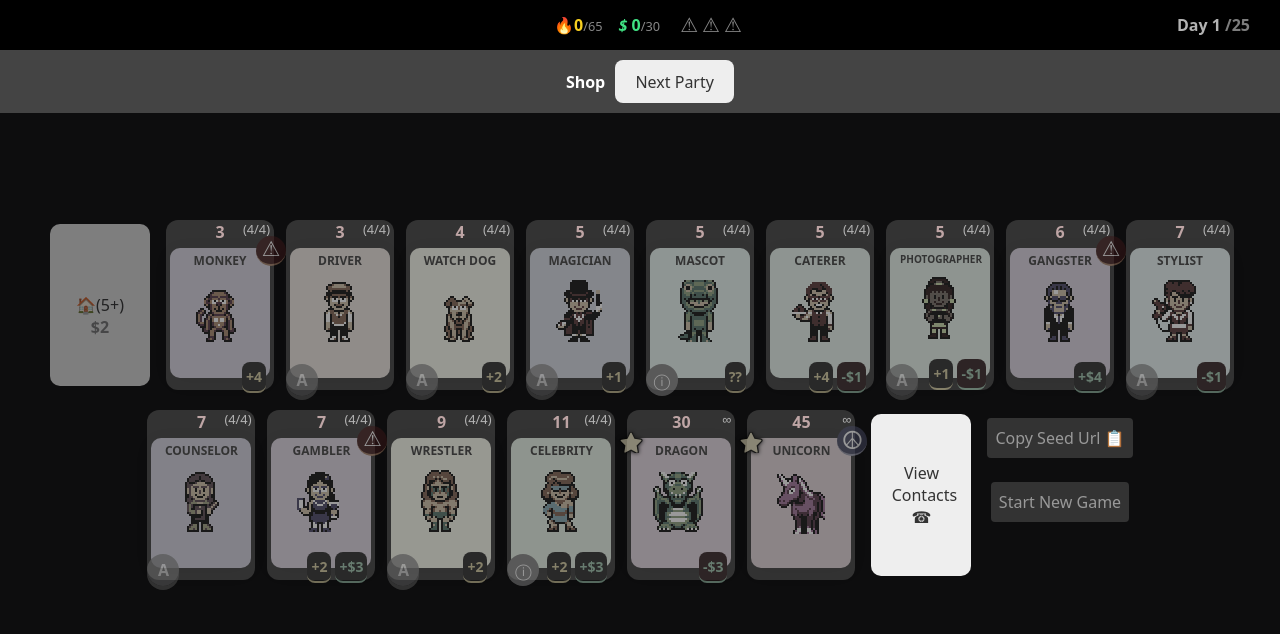
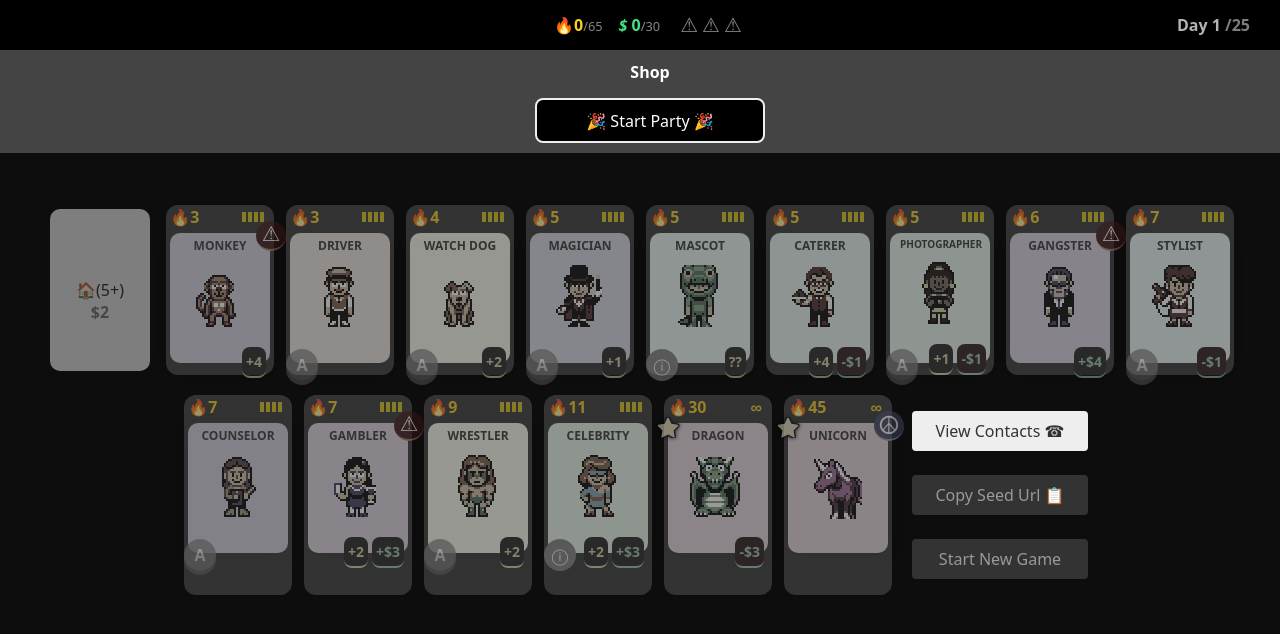
Before and after one commit to Samalam1/boogie_bungalow, a React (Vite) app: page / in a window 1280 px wide. Shown: the top 634 px of the page. Built offline with nearby package versions, Linux system fonts and the light colour scheme.

Commit message:
Style Updates

```diff
--- a/src/components/Core/Shop.tsx
+++ b/src/components/Core/Shop.tsx
@@ -5,31 +5,31 @@ import { GuestCard } from "../UI/GuestCard/GuestCard";
 
 type GuestShopItem = {
     Guest: Guest,
-    available:number
+    available: number
 }
 
 
-function GetHouseUpgradePrice(currentCapacity:number){
-    let calc = currentCapacity-3;
-    if (calc > 12){
+function GetHouseUpgradePrice(currentCapacity: number) {
+    let calc = currentCapacity - 3;
+    if (calc > 12) {
         return 12;
     }
     return calc;
 
 }
 
-export class Shop{
+export class Shop {
 
-    shopItems:GuestShopItem[] = [];
+    shopItems: GuestShopItem[] = [];
 
-    constructor(shopItems:GuestShopItem[]){
+    constructor(shopItems: GuestShopItem[]) {
         this.shopItems = shopItems;
     }
 
-    TryBuySpace(player:Player){
+    TryBuySpace(player: Player) {
 
         console.log('try buy space');
-        if(player.cash >= GetHouseUpgradePrice(player.houseSpace)){
+        if (player.cash >= GetHouseUpgradePrice(player.houseSpace)) {
             player.cash -= GetHouseUpgradePrice(player.houseSpace);
             player.houseSpace++;
             return true;
@@ -42,14 +42,14 @@ export class Shop{
 
 
 
-    TryBuyGuest(guest:Guest,player:Player){
+    TryBuyGuest(guest: Guest, player: Player) {
 
 
         let item = this.shopItems.find(x => x.Guest === guest);
-        if(item && item.available > 0 && item.Guest.cost <= player.pop){
+        if (item && item.available > 0 && item.Guest.cost <= player.pop) {
             item.available--;
             player.pop -= item.Guest.cost;
-            player.contacts.push({...item.Guest}); // clone the guest
+            player.contacts.push({ ...item.Guest }); // clone the guest
             return true;
         }
         return false;
@@ -60,12 +60,28 @@ export class Shop{
 
 }
 
+export function ShopTick({ full }: { full: boolean }) {
+
+}
+
+export function ShopTicks({ num }: { num: number }) {
+    return <div className="shop-ticks">
+        {num > 5 ? <div>∞</div> : <>
+            <div className={"shop-tick " + (num > 0 ? "full" : "")}></div>
+            <div className={"shop-tick " + (num > 1 ? "full" : "")}></div>
+            <div className={"shop-tick " + (num > 2 ? "full" : "")}></div>
+            <div className={"shop-tick " + (num > 3 ? "full" : "")}></div>
+        </>
+        }
+    </div>
 
 
-export function ShopUI({seed, player,shop,onDone,day}:{seed?:string,player:Player,shop:Shop,day:number,onDone:()=>void}){
+}
 
-    const [updateToggle,setUpdateToggle] = useState(false);
-    const [inContacts,setInContacts] = useState(false);
+export function ShopUI({ seed, player, shop, onDone, day }: { seed?: string, player: Player, shop: Shop, day: number, onDone: () => void }) {
+
+    const [updateToggle, setUpdateToggle] = useState(false);
+    const [inContacts, setInContacts] = useState(false);
 
     useEffect(() => {
 
@@ -73,58 +89,59 @@ export function ShopUI({seed, player,shop,onDone,day}:{seed?:string,player:Playe
 
     }, []);
 
-    if(inContacts){
+    if (inContacts) {
 
-        let sorted = player.contacts.sort((a,b) =>{
-            if(a.cost === b.cost)
+        let sorted = player.contacts.sort((a, b) => {
+            if (a.cost === b.cost)
                 return a.name.localeCompare(b.name);
-            return a.cost - b.cost});
+            return a.cost - b.cost
+        });
 
         return <div className="shop">
 
-            { sorted.map((guest,index) => {
+            {sorted.map((guest, index) => {
 
                 return <GuestCard key={index} guest={guest} />
 
             })}
-            <PLayerScoreUI infoline="Contacts" onInfo={()=>setInContacts(false)} isFocused={false} pop={player.pop} cta="back" cash={player.cash} day={day} trouble={0} />
+            <PLayerScoreUI infoline="Contacts" onInfo={() =>{ setInContacts(false); window.scrollTo(0, 0);}} isFocused={false} pop={player.pop} cta="back" cash={player.cash} day={day} trouble={0} />
 
         </div>
     }
 
     return <div className="shop">
         <button className="guest-slot "
-        style={{height:"auto"}}
+            style={{ height: "auto" }}
             disabled={player.cash < GetHouseUpgradePrice(player.houseSpace)}
             onClick={() => {
-                if(shop.TryBuySpace(player)){
+                if (shop.TryBuySpace(player)) {
                     setUpdateToggle(!updateToggle);
                 }
             }}
 
         >
-            <br/>
+            <br />
             <div> 🏠{`(${player.houseSpace}+)`}  </div>
             <div className="house-cash ">${GetHouseUpgradePrice(player.houseSpace)}</div>
         </button>
-        {shop.shopItems.map((item,index) => {
+        {shop.shopItems.map((item, index) => {
 
-            let isBuyable = item.available >0 && item.Guest.cost <= player.pop;
+            let isBuyable = item.available > 0 && item.Guest.cost <= player.pop;
 
-            return <div key={index} className={"shop-item " + (isBuyable?"":"unavailable")}
+            return <div key={index} className={"shop-item " + (isBuyable ? "" : "unavailable")}
                 onClick={() => {
-                if(shop.TryBuyGuest(item.Guest,player)){
+                    if (shop.TryBuyGuest(item.Guest, player)) {
                         setUpdateToggle(!updateToggle);
                     }
                 }}
             >
-            { item.available>0?
+                {item.available > 0 ?
 
                     <div className="cost-line">
-            {item.Guest.cost}
-            <span>{item.available<20?"("+item.available+"/"+item.Guest.shopCount+")":"∞"}</span>
-            </div>:
-            <div className="cost-line">SOLD OUT</div>
+                        &nbsp;🔥{item.Guest.cost}
+                        <ShopTicks num={item.available} />
+                    </div> :
+                    <div className="cost-line" style={{ justifyContent: "center", fontSize: ".8em", lineHeight: "2em", color: "white" }} >SOLD OUT</div>
                 }
                 <GuestCard guest={item.Guest}
 
@@ -132,26 +149,37 @@ export function ShopUI({seed, player,shop,onDone,day}:{seed?:string,player:Playe
 
             </div>
         })}
-        <button className="guest-slot " onClick={()=>setInContacts(true)} style={{height:"auto",background:"#eee",color:"#333"}}>
-            View Contacts ☎
-        </button>
 
-        {seed &&<div style={{display:"flex",flexDirection:"column",alignItems:"center"}}> <div className="seed-display"
-        onClick={()=>{
-            navigator.clipboard.writeText(window.location.href.split("?")[0]+"?seed="+seed);
+
+        {/* <button className="guest-slot " onClick={()=>} style={{height:"auto",background:"#eee",color:"#333"}}>
+
+        </button> */}
+
+        {seed && <div style={{ display: "flex", flexDirection: "column", alignItems: "center",padding:"8px" }}>
+            <div className="seed-display"
+                onClick={() => {
+                    setInContacts(true);
+                    window.scrollTo(0, 0);
                 }}
-            style={{padding:"8px",color:"#999",background:"#333",borderRadius:"4px",margin:"8px 0",maxWidth:"200px",cursor:"pointer",wordBreak:"break-all",userSelect:"none",marginBottom:"16px"}}
+                style={{ padding: "8px", color: "#333", background: "#eee", borderRadius: "4px", margin: "8px 0", width: "160px", cursor: "pointer", wordBreak: "break-all", userSelect: "none", marginBottom: "16px" }}
+            >{"View Contacts ☎"}</div>
+            <div className="seed-display"
+
+                onClick={() => {
+                    navigator.clipboard.writeText(window.location.href.split("?")[0] + "?seed=" + seed);
+                }}
+                style={{ padding: "8px", color: "#999", background: "#333", borderRadius: "4px", margin: "8px 0", width: "160px", cursor: "pointer", wordBreak: "break-all", userSelect: "none", marginBottom: "16px" }}
             >{"Copy Seed Url 📋"}</div>
             <div className="seed-display"
-        onClick={()=>{
-           if(window.confirm("Are you sure you want to start a new game?")){
+                onClick={() => {
+                    if (window.confirm("Are you sure you want to start a new game?")) {
                         window.location.href = window.location.href.split("?")[0];
                     }
                 }}
-            style={{padding:"8px",color:"#999",background:"#333",borderRadius:"4px",margin:"8px 0",maxWidth:"200px",cursor:"pointer",wordBreak:"break-all",userSelect:"none"}}
+                style={{ padding: "8px", color: "#999", background: "#333", borderRadius: "4px", margin: "8px 0", width: "160px", cursor: "pointer", wordBreak: "break-all", userSelect: "none" }}
             >{"Start New Game"}</div></div>}
 
-        <PLayerScoreUI infoline="Shop" onInfo={onDone} isFocused={false} pop={player.pop} cta="Next Party" cash={player.cash} day={day} trouble={0} />
+        <PLayerScoreUI infoline="Shop" onInfo={onDone} isFocused={false} pop={player.pop} cta={(day == 1 ? "🎉 Start Party 🎉" : "🎉 Next Party 🎉")} cash={player.cash} day={day} trouble={0} />
     </div>
 
 }
--- a/src/components/UI/GuestCard/GuestCard.scss
+++ b/src/components/UI/GuestCard/GuestCard.scss
@@ -84,7 +84,17 @@ body{
     background: #444;
     align-items: center;
     justify-content: center;
+    flex-direction: column;
+
     gap: 10px;
+
+    button{
+        min-width: 230px;
+        background: black !important;
+        color:white !important;
+        border:2px solid #eee;
+        margin-top: 4px;
+    }
 }
 
     .out-of{
@@ -143,6 +153,9 @@ body{
             color: grey;
         }
 }  }
+
+
+
     .shop-item{
         background:#333;
         border-radius: 12px;
@@ -150,6 +163,24 @@ body{
         cursor: pointer;
         position: relative;
 
+
+        .shop-ticks{
+            display: flex;
+            gap:2px;
+            margin-right: 10px;
+            .shop-tick
+            {
+                border:1px solid #726e41;
+
+                width: 2px;
+                height: 8px;
+
+                &.full{
+                    background: #d8c51a;
+                    border:1px solid #d8c51a;
+                }
+            }
+        }
         &:hover{
             box-shadow: 0 4px 20px 0 rgba(0, 0, 0, 0.2);
             transform: scale(1.025);
@@ -170,7 +201,8 @@ body{
                 transform: none;
             }
             .cost-line{
-                color:rgb(190, 165, 165);
+
+                opacity: .5;
             }
         }
 
@@ -180,7 +212,10 @@ body{
         text-align: center;
         font-weight: bolder;
         color: #f7cf20;
+        display: flex;
 
+            align-items: center;
+            justify-content: space-between;
 
         span{
             color:rgb(179, 179, 179);
@@ -220,7 +255,7 @@ body{
 
     body{
         padding-bottom: 160px;
-        padding-top: 120px;
+        padding-top: 180px;
         align-items: flex-start;
     }
 
```
Lines whose indentation alone changed are shown as unchanged.
